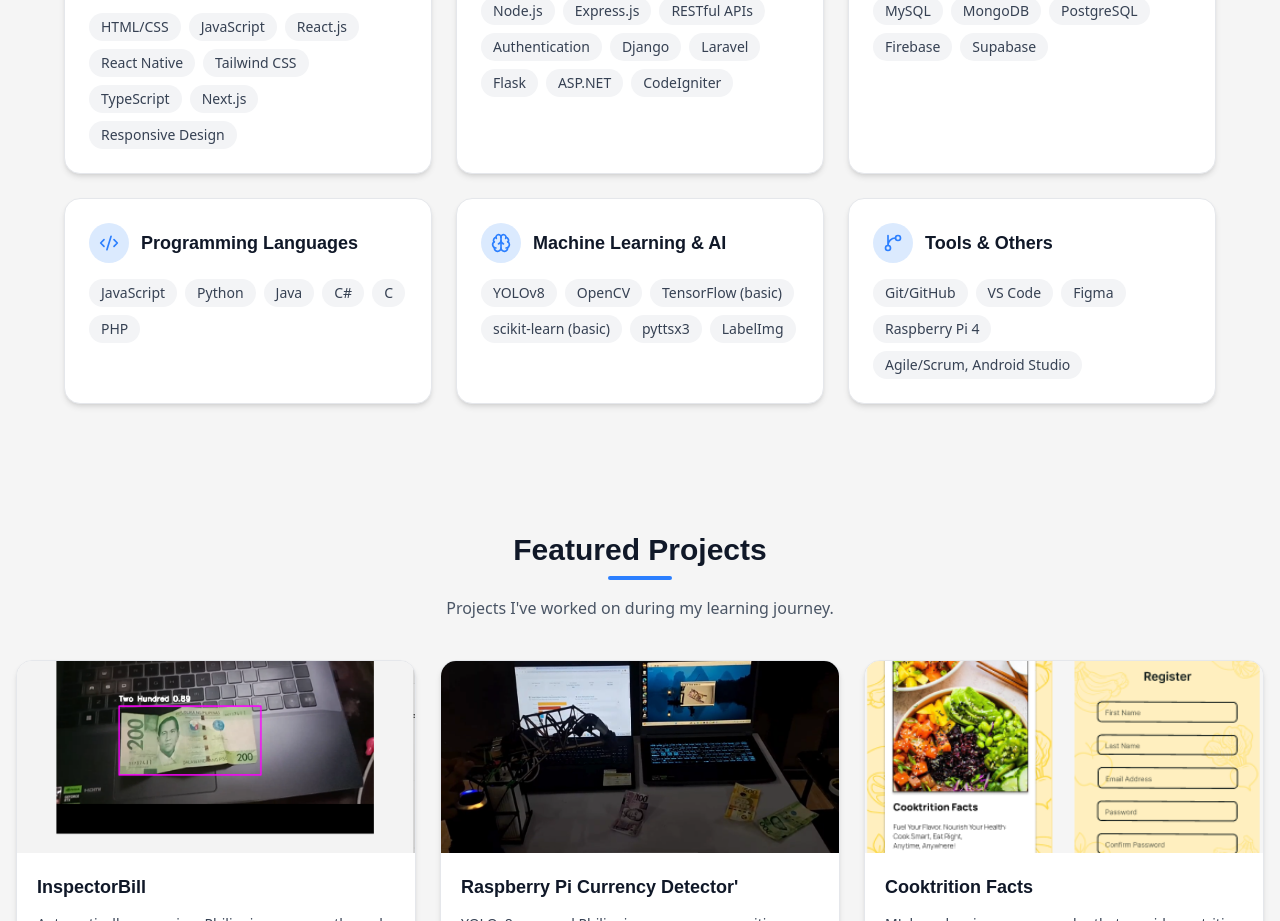
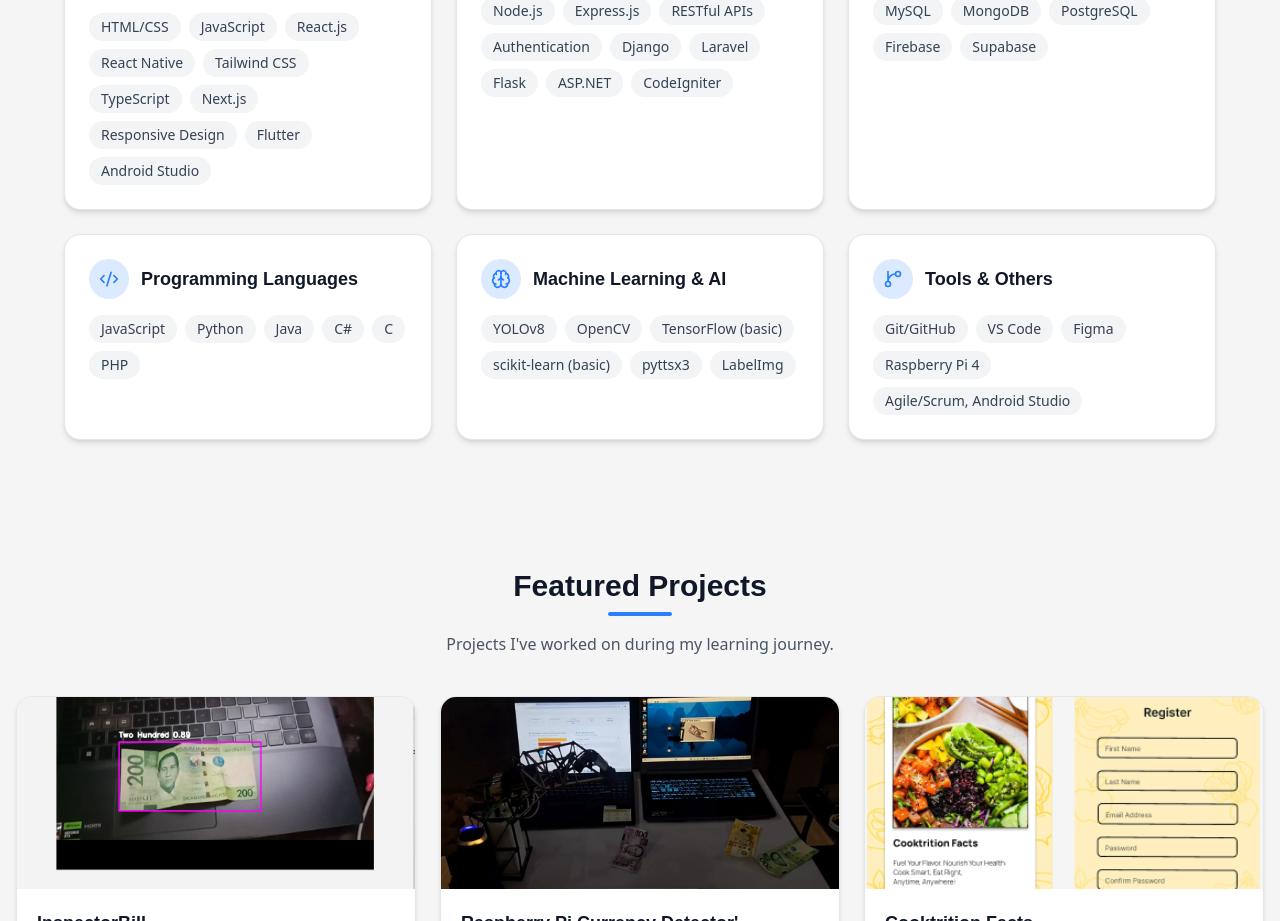
Before and after one commit to dianesophia/Portfolio, a React (Vite) app: page / in a window 1280 px wide. Shown: the part 1720-2641 px from the top of the page. Built offline with nearby package versions, Linux system fonts and the light colour scheme.

Commit message:
Update skills

```diff
--- a/src/components/Skills.tsx
+++ b/src/components/Skills.tsx
@@ -14,7 +14,9 @@ const skillCategories = [
       "Tailwind CSS",
       "TypeScript",
       "Next.js",
-      "Responsive Design"
+      "Responsive Design",
+      "Flutter",
+      "Android Studio"
     ]
   },
   {
```
